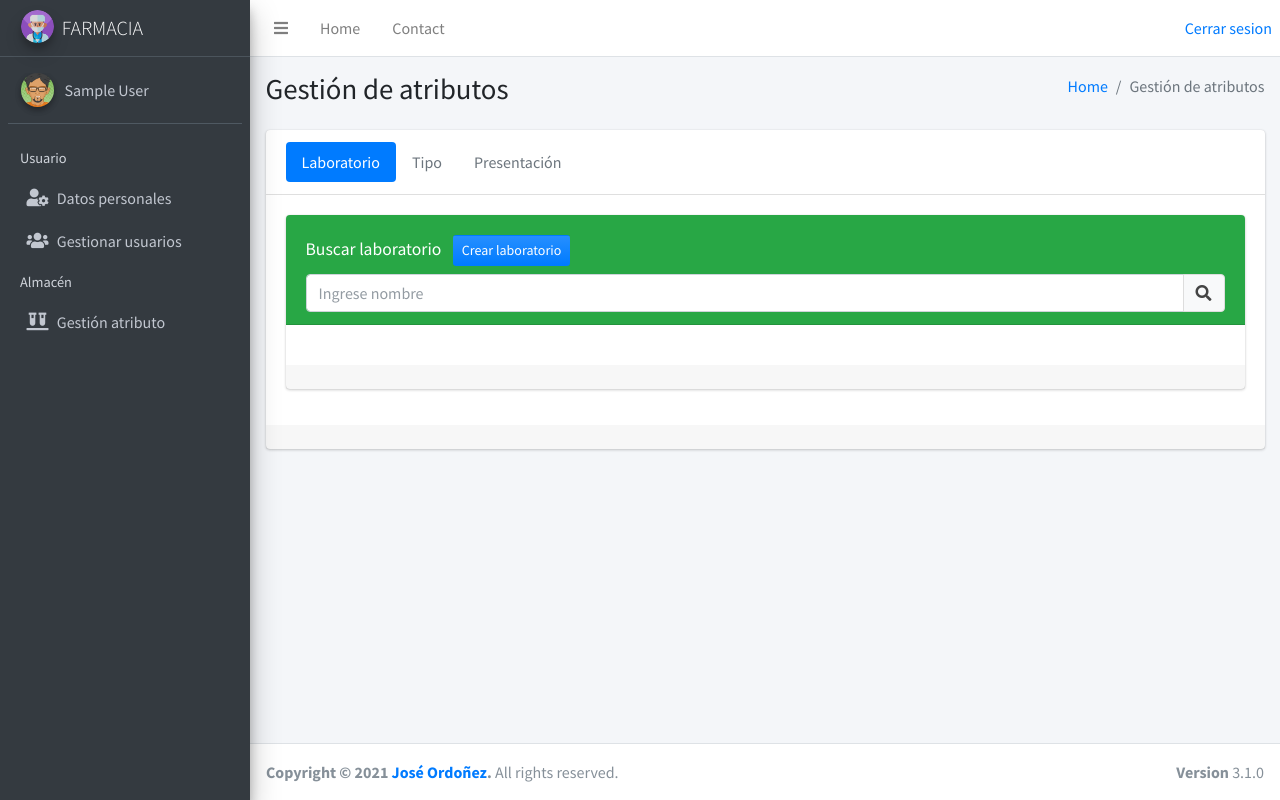
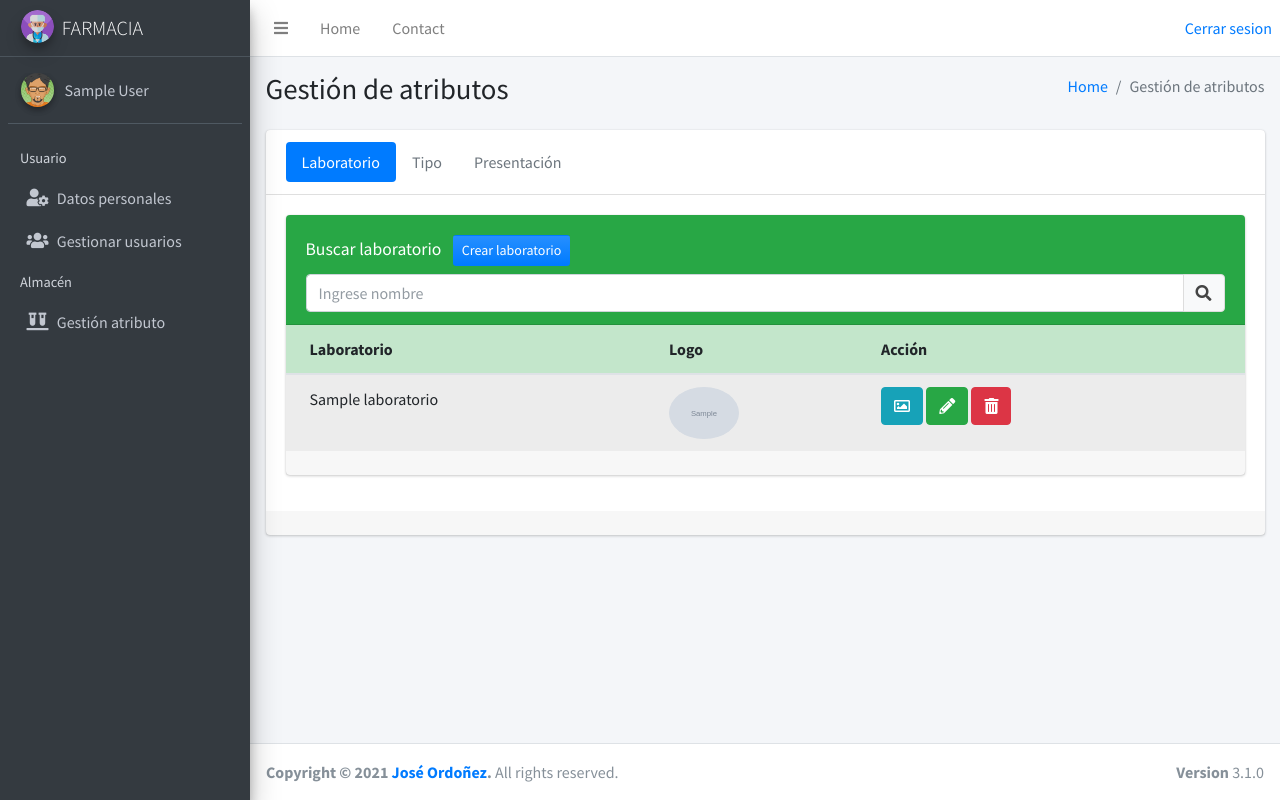
Before and after one commit to JoeMatamoros/PhpFarmacia, a PHP site: page /vista/adm_atributo.php in a window 1280 px wide. Run offline with PHP 8.4, Linux system fonts and the light colour scheme; the visitor is signed in with stand-in values (Sample User, id 1); tables that the repository leaves empty or names only in its code hold one stand-in row (values such as "Sample post"); grey boxes marked "Sample" are stand-in pictures; some libraries are stand-ins or nearby versions.

Commit message:
Templates,listas y mas para laboratorios

```diff
--- a/js/Laboratorio.js
+++ b/js/Laboratorio.js
@@ -27,8 +27,32 @@ $(document).ready(function(){
     function buscar_lab(consulta){
         funcion='buscar';
         $.post('../controlador/LaboratorioController.php',{consulta,funcion},(response)=>{
-            console.log(response);
-
+            //console.log(response);
+            /*La variable laboratorios viene del html con id="laboratorios" ubicado en tbody */
+            const laboratorios = JSON.parse(response);
+            let template ='';
+            laboratorios.forEach(laboratorio => {
+               template+=`
+                       <tr labId="${laboratorio.id}">
+                           <td>${laboratorio.nombre}</td>
+                           <td>
+                                <img src="${laboratorio.avatar}" class="img-fluid img-circle" width="70" height="70">
+                           </td>
+                           <td>
+                                <button class="avatar btn btn-info" title="Cambiar logo">
+                                    <i class="far fa-image"></i>
+                                </button>
+                                <button class="editar btn btn-success" title="Editar laboratorio">
+                                    <i class="fas fa-pencil-alt"></i>
+                                </button>
+                                <button class="borrar btn btn-danger" title="Borrar laboratorio">
+                                    <i class="fas fa-trash-alt"></i>
+                                </button>
+                           </td>
+                       </tr>
+               ` ;
+            });
+            $('#laboratorios').html(template);
         })
     }
 
--- a/vista/adm_atributo.php
+++ b/vista/adm_atributo.php
@@ -53,10 +53,10 @@ if($_SESSION['us_tipo'] == 1 || $_SESSION['us_tipo'] == 3 ){
            </div>
            <div class="card-body">
              <div class="alert alert-success text-center" id="add" style="display: none;">
-              <span><i class="fas fa-check m-1"></i>Usuario agregado correctamente.</span>
+              <span><i class="fas fa-check m-1"></i>Tipo agregado correctamente.</span>
             </div>
             <div class="alert alert-danger text-center" id="noadd" style="display: none;">
-                <span><i class="fas fa-times m-1"></i>El DNI ya se encuentra registrado.</span>
+                <span><i class="fas fa-times m-1"></i>Este tipo ya se encuentra registrado.</span>
             </div>
              <form id="form-crear-tipo">
                 <div class="form-group">
@@ -86,10 +86,10 @@ if($_SESSION['us_tipo'] == 1 || $_SESSION['us_tipo'] == 3 ){
            </div>
            <div class="card-body">
              <div class="alert alert-success text-center" id="add" style="display: none;">
-              <span><i class="fas fa-check m-1"></i>Usuario agregado correctamente.</span>
+              <span><i class="fas fa-check m-1"></i>Presentación agregada correctamente.</span>
             </div>
             <div class="alert alert-danger text-center" id="noadd" style="display: none;">
-                <span><i class="fas fa-times m-1"></i>El DNI ya se encuentra registrado.</span>
+                <span><i class="fas fa-times m-1"></i>La presentación ya se encuentra registrada.</span>
             </div>
              <form id="form-crear-presentacion">
                 <div class="form-group">
@@ -151,8 +151,23 @@ if($_SESSION['us_tipo'] == 1 || $_SESSION['us_tipo'] == 3 ){
                                                 </div>
                                             </div>
                                         </div>
-                                        <div class="card-body"></div>
-                                        <div class="card-footer"></div>
+                                        <div class="card-body p-0">
+                                            <table class="table table-over text-nowrap">
+                                                <thead class="table-success">
+                                                   <tr>
+                                                       <th>Laboratorio</th>
+                                                       <th>Logo</th>
+                                                       <th>Acción</th>
+                                                   </tr>
+                                                </thead>
+                                                <tbody class="table-active" id="laboratorios">
+
+                                                </tbody>
+                                            </table>
+                                        </div>
+                                        <div class="card-footer">
+
+                                        </div>
                                     </div>
                                 </div>
                                 <div class="tab-pane" id="tipo">
@@ -197,7 +212,7 @@ if($_SESSION['us_tipo'] == 1 || $_SESSION['us_tipo'] == 3 ){
     </section>
     <!-- /.content -->
   </div>
-  <!-- /.content-wrapper -->
+
 <?php
 include_once 'layouts/footer.php';
 }
```
Also changed, not shown: controlador/LaboratorioController.php (line endings or trailing spaces).
